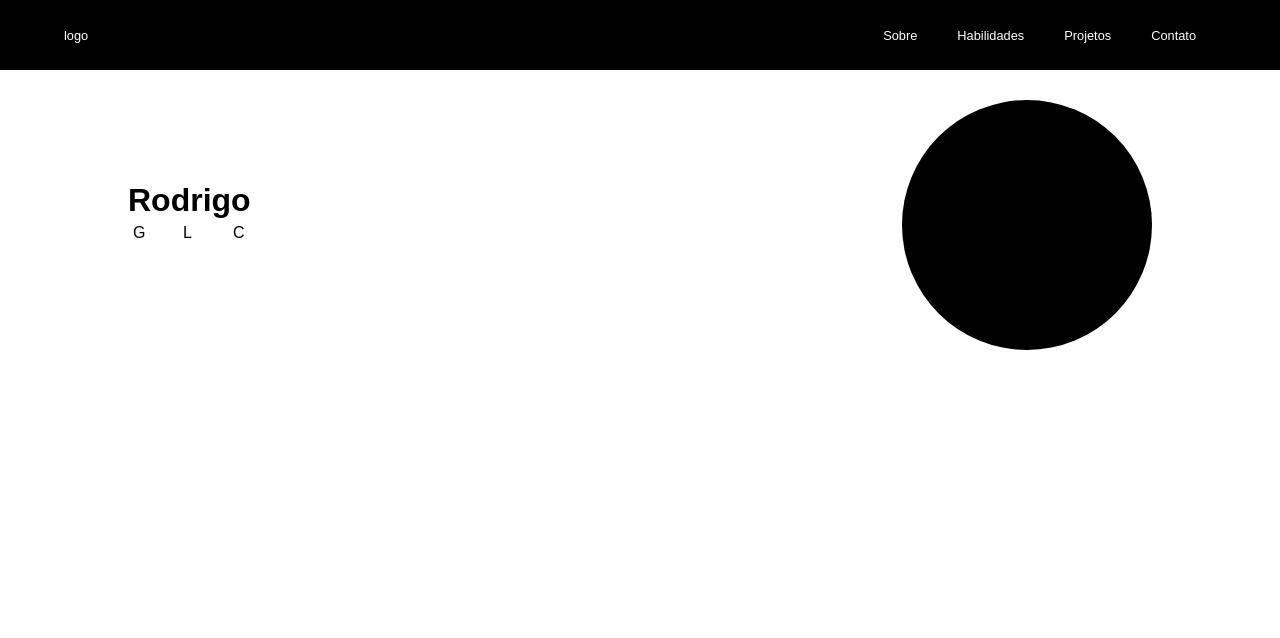
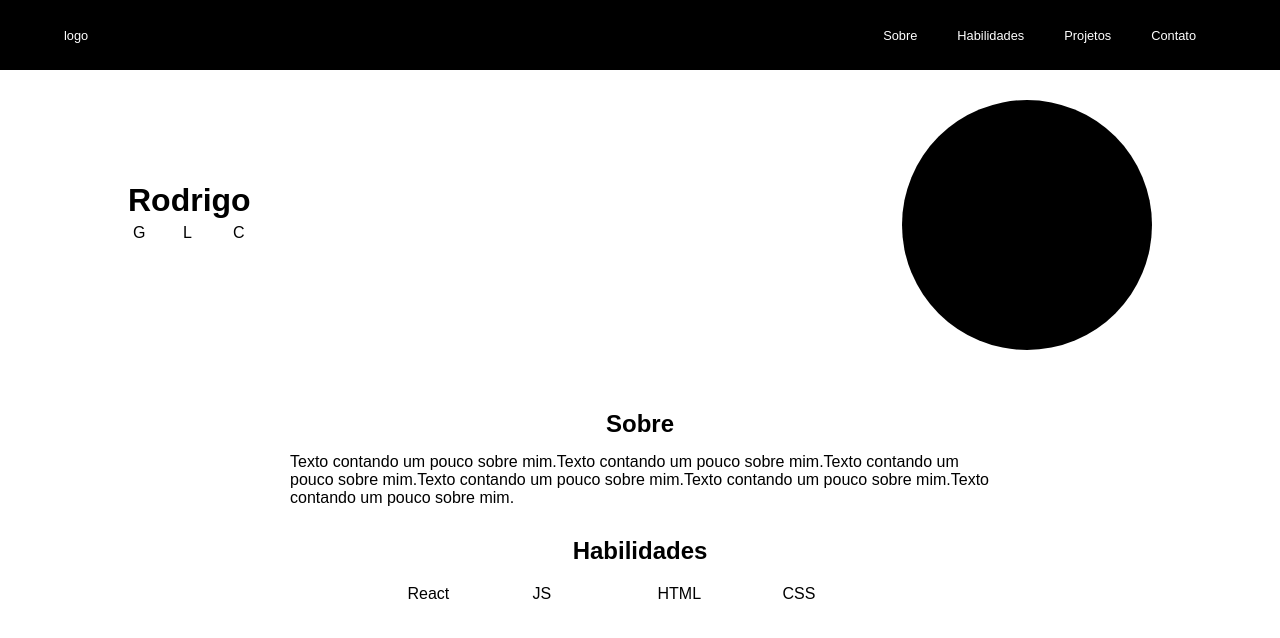
Before and after one commit to Rod7z/Portfolio, a React (Create React App) app: page / in a window 1280 px wide. Shown: the top 638 px of the page. Built offline with nearby package versions, Linux system fonts and the light colour scheme.

Commit message:
component Sobre add

```diff
--- /dev/null
+++ b/src/components/Sobre/index.js
@@ -0,0 +1,28 @@
+import './sobre.css';
+
+function Sobre() {
+ return (
+   <div className='article'>
+    <article>
+        <section className='sobre'>
+            <h2>Sobre</h2>
+            <p>
+                Texto contando um pouco sobre mim.Texto contando um pouco sobre mim.Texto contando um pouco sobre mim.Texto contando um pouco sobre mim.Texto contando um pouco sobre mim.Texto contando um pouco sobre mim.
+            </p>
+        </section>
+
+        <section className='skills'>
+            <h2>Habilidades</h2>
+            <ul>
+                <li>React</li>
+                <li>JS</li>
+                <li>HTML</li>
+                <li>CSS</li>
+            </ul>
+        </section>
+    </article>
+   </div>
+ );
+}
+
+export default Sobre;
--- /dev/null
+++ b/src/components/Sobre/sobre.css
@@ -0,0 +1,46 @@
+.article{
+    width: 100%;
+    display: flex;
+    justify-content: center;
+    align-items: center;
+}
+
+.sobre{
+    padding: 30px 0;
+}
+
+.sobre h2{
+    font-size: 1.5rem;
+    text-align: center;
+    margin-bottom: 15px;
+}
+
+.sobre p{
+    font-size: 1rem;
+    width: 100%;
+    max-width: 800px;
+    min-width: 200px;
+    padding: 0 50px;
+}
+
+.skills{
+    padding: 0 30px 30px 30px;
+}
+
+.skills h2{
+    font-size: 1.5rem;
+    text-align: center;
+    margin-bottom: 15px;
+}
+
+.skills ul{
+    display: grid;
+    justify-content: center;
+    grid-auto-flow: column;
+    gap: 25px;
+}
+
+.skills li{
+    width: 100px;
+    height: 100px;
+}
--- a/src/pages/Home/index.js
+++ b/src/pages/Home/index.js
@@ -2,11 +2,13 @@ import { Link } from 'react-router-dom';
 import './home.css';
 
 import Main from '../../components/Main';
+import Sobre from '../../components/Sobre';
 
 function Home(){
     return(
         <div className='app'>
             <Main></Main>
+            <Sobre></Sobre>
         </div>
     );
 }
```
